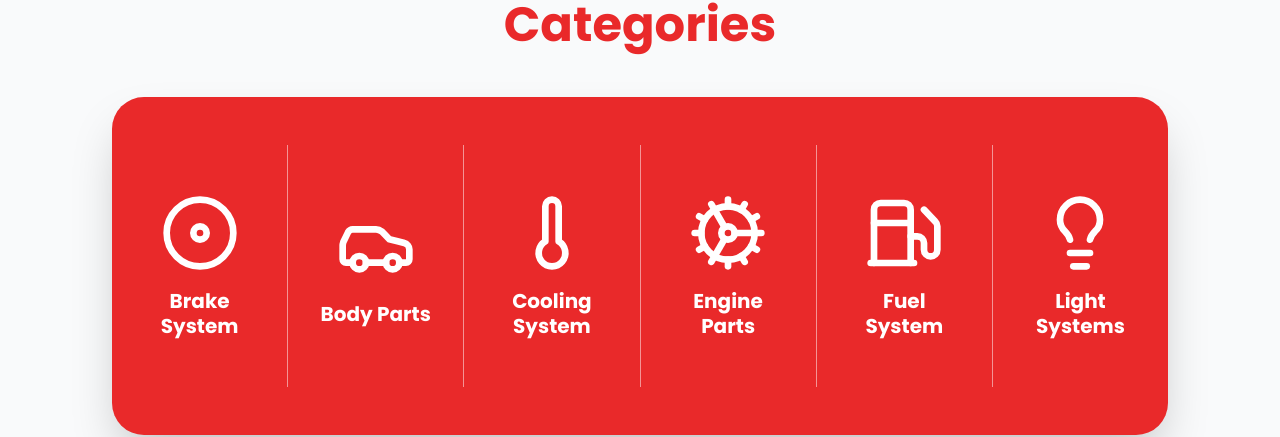
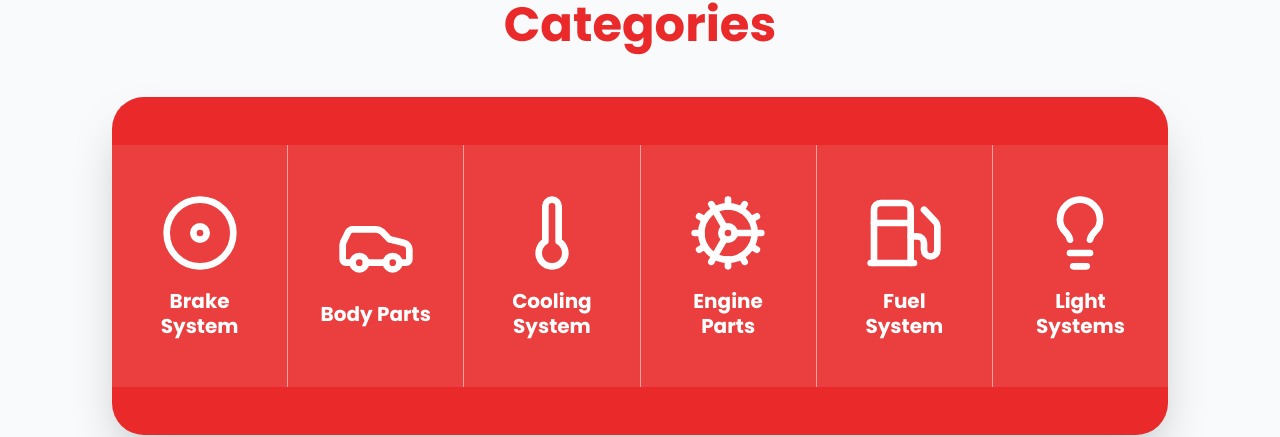
Before and after one commit to samiul16/rapid-alrahmania-spare, a Next.js app: page / in a window 1280 px wide. Shown: the part 863-1300 px from the top of the page. Built offline with nearby package versions, Linux system fonts and the light colour scheme.

Commit message:
updated design

```diff
--- a/components/CategoriesSection.tsx
+++ b/components/CategoriesSection.tsx
@@ -85,7 +85,7 @@ const CategoriesSection = () => {
             {categories.map((category, index) => (
               <motion.div
                 key={category.id}
-                className={`group cursor-pointer flex-1 py-16 sm:py-12 px-4 sm:px-6 lg:px-8 flex flex-col items-center justify-center text-center hover:bg-white/10 transition-all duration-300 ${
+                className={`group cursor-pointer flex-1 py-16 sm:py-12 px-4 sm:px-6 lg:px-8 flex flex-col items-center justify-center text-center bg-white/10 transition-all duration-300 ${
                   index !== categories.length - 1
                     ? "border-r border-white/50"
                     : ""
```
